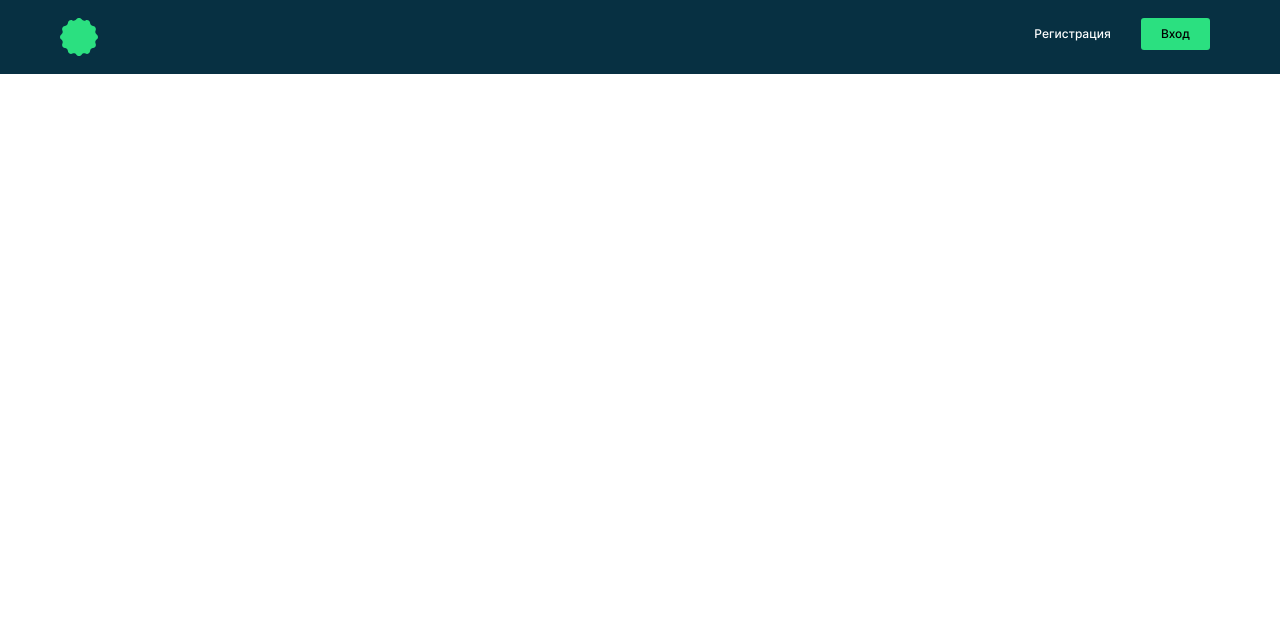
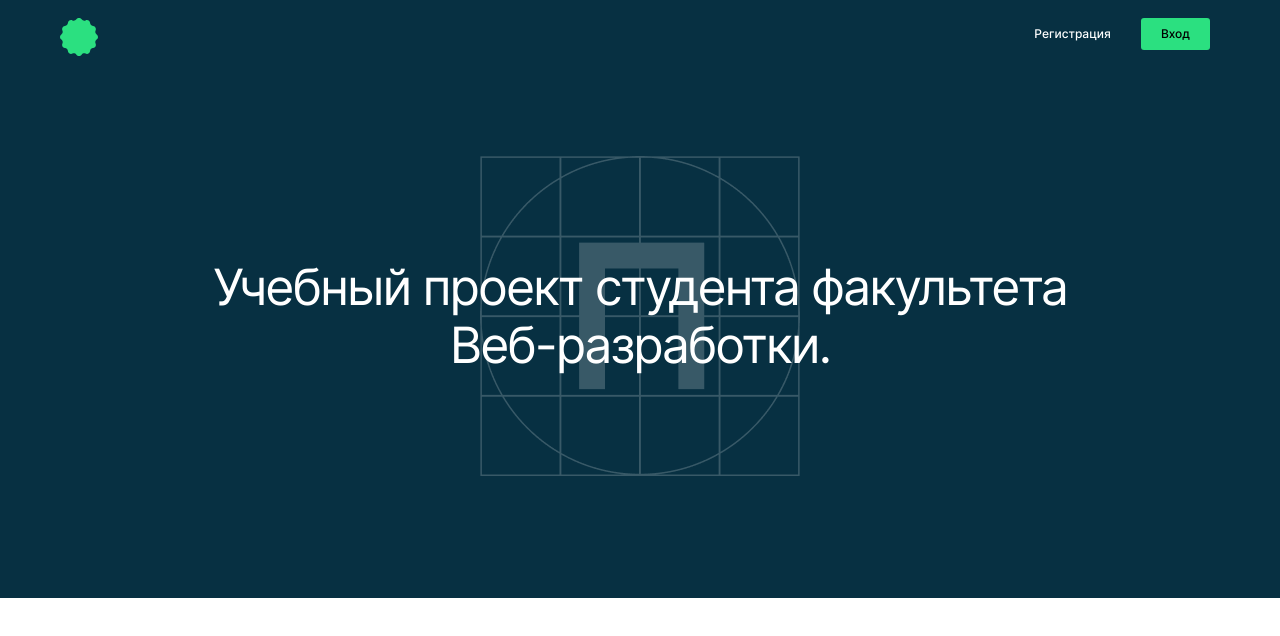
Before and after one commit to alsails/movies-explorer-frontend, a React (Create React App) app: page / in a window 1280 px wide. Shown: the top 636 px of the page. Built offline with nearby package versions, Linux system fonts and the light colour scheme.

Commit message:
feat: добавить компонент Hero

```diff
--- a/src/components/App/App.js
+++ b/src/components/App/App.js
@@ -1,10 +1,12 @@
 import Header from '../Header/Header';
+import Hero from '../Hero/Hero';
 import './App.css';
 
 function App() {
   return (
     <div className="page">
       <Header />
+      <Hero />
     </div>
   );
 }
--- /dev/null
+++ b/src/components/Hero copy/Hero.js
@@ -0,0 +1,11 @@
+import './Hero.css';
+
+function Hero() {
+  return (
+    <div className="header">
+
+    </div>
+  );
+}
+
+export default Hero;
--- /dev/null
+++ b/src/components/Hero/Hero.css
@@ -0,0 +1,26 @@
+.hero {
+    background: #073042;
+    position: relative;
+    height: 524px;
+}
+
+.hero__background {
+    position: absolute;
+    width: 320px;
+    height: 320px;
+
+    top: 82px;
+    left: 480px;
+}
+
+.hero__title {
+    color: #FFF;
+    text-align: center;
+    font-size: 50px;
+    font-weight: 400;
+    line-height: 58px;
+    letter-spacing: -2px;
+
+    padding: 184px;
+    margin: 0;
+}
--- /dev/null
+++ b/src/components/Hero/Hero.js
@@ -0,0 +1,13 @@
+import './Hero.css';
+import bgImg from '../../images/bgImg.png'
+
+function Hero() {
+  return (
+    <div className="hero">
+        <img src={bgImg} alt='Фоновое изображение' className='hero__background'/>
+        <h1 className='hero__title'>Учебный проект студента факультета Веб-разработки.</h1>
+    </div>
+  );
+}
+
+export default Hero;
```
Also changed, not shown: src/components/Hero copy/Hero.css (added), src/images/bgImg.png (added).
